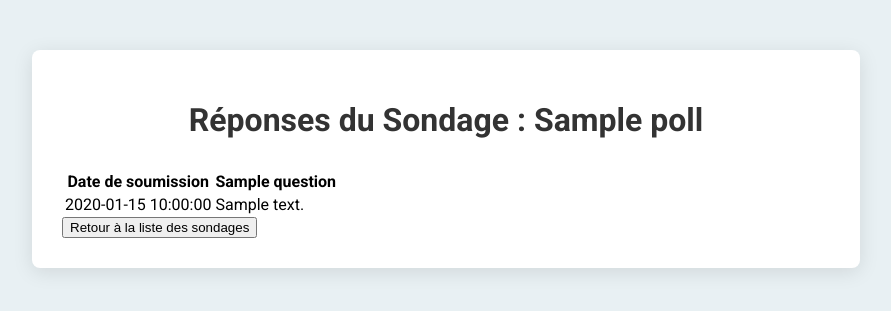
After one commit to Revoky/SondagesNoSQL, a Flask app: template templates/responses.html in a window 1280 px wide. The commit adds this page. Shown: the top 311 px of the page, without its empty margins (194-1085 px from the left). Run offline with Flask 3, Linux system fonts and the light colour scheme; the template is opened without the code that fills it: most values are stand-ins (such as "Sample title", 1, 10 or a date in 2020).

Commit message:
displayAnswers

```diff
--- a/app.py
+++ b/app.py
@@ -185,7 +185,7 @@ def delete_poll(poll_id):
 
 reponses_collection = db["reponses"]
 
-@app.route('/sondages/<poll_id>/repondre', methods=['POST'])
+@app.route('/sondages/<poll_id>/answer', methods=['POST'])
 def submit_response(poll_id):
     try:
         data = request.json
@@ -211,6 +211,32 @@ def submit_response(poll_id):
         return jsonify({"error": str(e)}), 500
 
 
+# _____ Route display answers _____
+
+@app.route('/sondages/<poll_id>/reponses')
+def show_responses(poll_id):
+    try:
+        poll = sondages_collection.find_one({"_id": ObjectId(poll_id)})
+        if not poll:
+            return jsonify({"message": "Poll not found"}), 404
+
+        responses = list(reponses_collection.find({"poll_id": ObjectId(poll_id)}))
+
+        formatted_responses = []
+        for response in responses:
+            formatted_responses.append({
+                "submitted_at": response.get("submitted_at").strftime('%Y-%m-%d %H:%M'),  # Formatée pour afficher date et heure
+                "responses": response.get("responses")
+            })
+
+        return render_template('responses.html', poll=poll, responses=formatted_responses)
+
+    except Exception as e:
+        return jsonify({"error": str(e)}), 500
+
+
+
+
 
 if __name__ == '__main__':
     app.run(debug=True)
--- a/templates/poll.html
+++ b/templates/poll.html
@@ -38,7 +38,7 @@
             responses.push({ question_id: key.replace("response_", ""), answer: value });
         });
 
-        fetch("/sondages/{{ poll._id }}/repondre", {
+        fetch("/sondages/{{ poll._id }}/answer", {
             method: "POST",
             headers: { "Content-Type": "application/json" },
             body: JSON.stringify({ responses })
--- a/templates/polls.html
+++ b/templates/polls.html
@@ -21,6 +21,9 @@
                 <a href="/sondages/edit/{{ poll._id }}">
                     <button class="edit-button">Edit</button>
                 </a>
+                <a href="/sondages/{{ poll._id }}/reponses">
+                    <button class="view-responses-button">Voir les réponses</button>
+                </a>
 
                 <button class="delete-button" data-poll-id="{{ poll._id }}">Delete</button>
             </li>
--- /dev/null
+++ b/templates/responses.html
@@ -0,0 +1,44 @@
+<!DOCTYPE html>
+<html lang="fr">
+
+<head>
+    <meta charset="UTF-8">
+    <meta name="viewport" content="width=device-width, initial-scale=1.0">
+    <title>Réponses du Sondage - {{ poll.name }}</title>
+    <link rel="stylesheet" href="../static/main.css">
+</head>
+
+<body>
+    <div class="container">
+        <h1>Réponses du Sondage : {{ poll.name }}</h1>
+
+        {% if responses %}
+            <table>
+                <thead>
+                    <tr>
+                        <th>Date de soumission</th>
+                        {% for question in poll.questions %}
+                            <th>{{ question.title }}</th>
+                        {% endfor %}
+                    </tr>
+                </thead>
+                <tbody>
+                    {% for response in responses %}
+                    <tr>
+                        <td>{{ response.submitted_at }}</td>
+                        {% for response_item in response.responses %}
+                            <td>{{ response_item.answer }}</td>
+                        {% endfor %}
+                    </tr>
+                    {% endfor %}
+                </tbody>
+            </table>
+        {% else %}
+            <p>Aucune réponse enregistrée pour ce sondage.</p>
+        {% endif %}
+
+        <a href="/sondages/list"><button>Retour à la liste des sondages</button></a>
+    </div>
+</body>
+
+</html>
```
